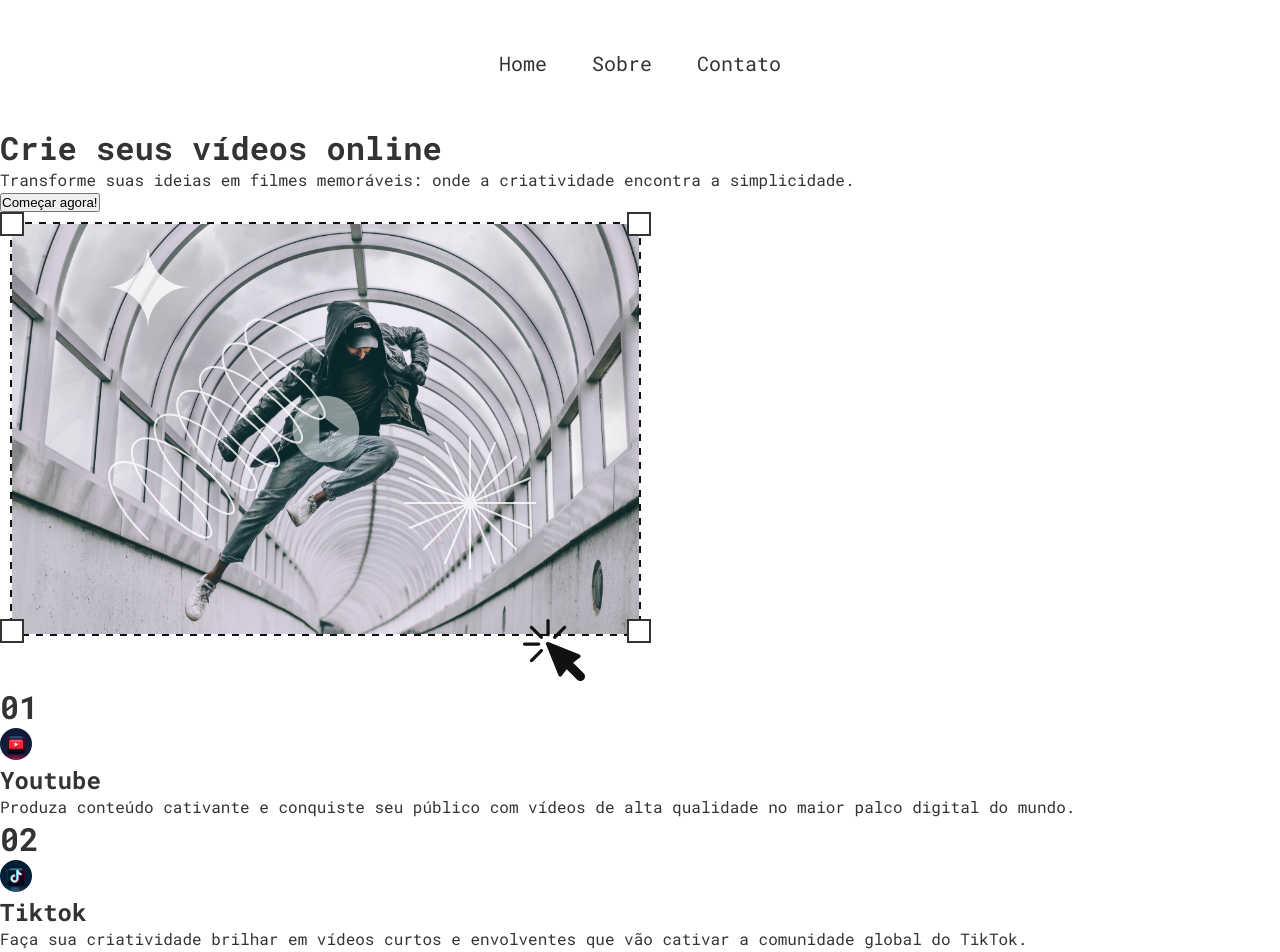
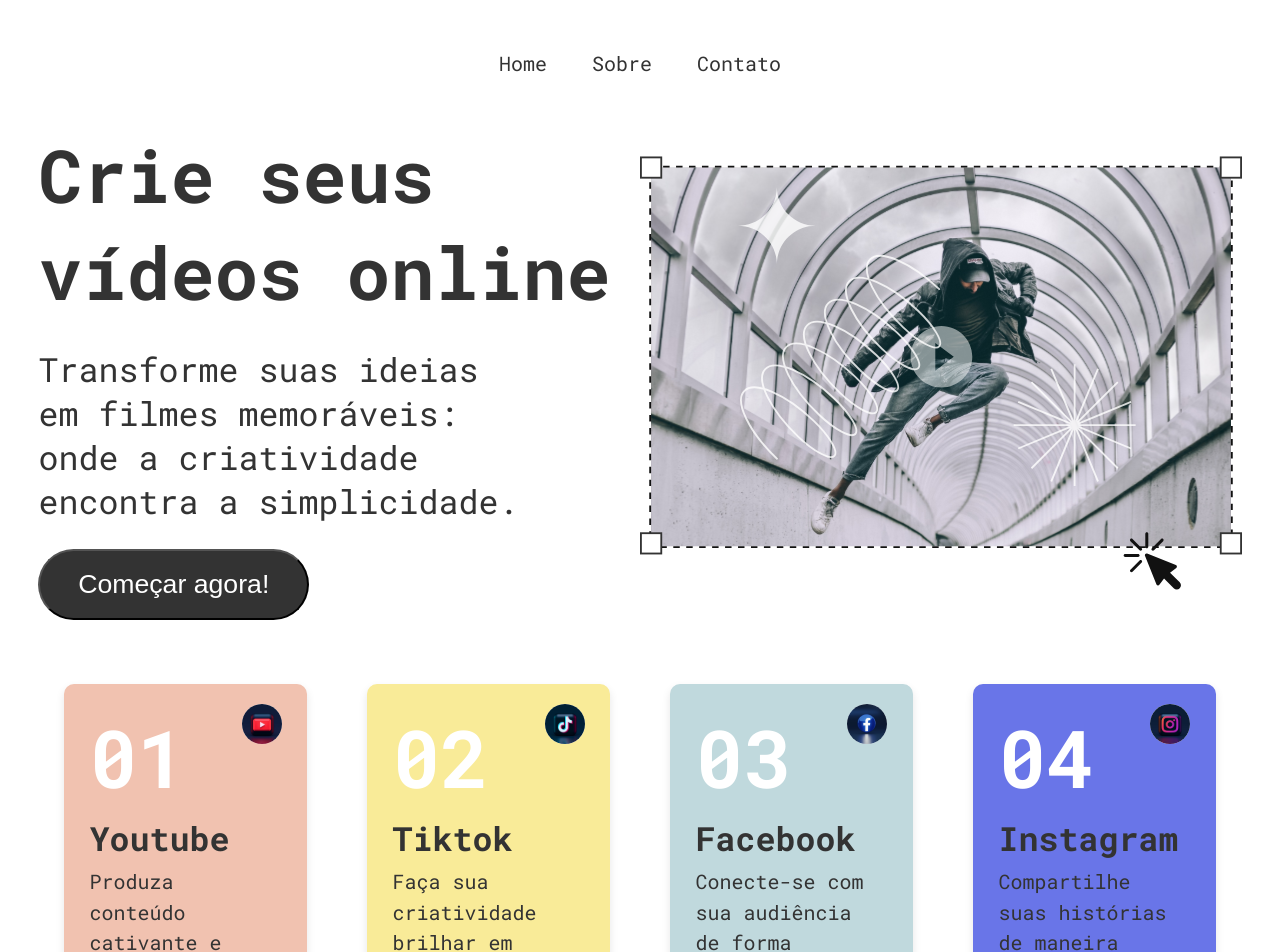
Before and after one commit to F1APERS/CP1-WebDev-LayoutReact, a React (Vite) app: page / in a window 1280 px wide. Shown: the top 952 px of the page. Built offline with nearby package versions, Linux system fonts and the light colour scheme.

Commit message:
Home Pronta

```diff
--- a/src/style/home.css
+++ b/src/style/home.css
@@ -0,0 +1,96 @@
+*{
+    -border: 1px solid red;
+}
+
+.body-home {
+    display: flex;
+    flex-direction: row;
+    width: 94vw;
+    margin-inline: 3vw;
+}
+
+.body-home img {
+    width: 50%;
+
+}
+
+.body-home div {
+    width: 50%;
+}
+
+.body-home div h1 {
+    font-size: 55pt;
+}
+
+.body-home div p {
+    font-size: 25pt;
+    padding-right: 20%;
+    padding-top: 20pt;
+}
+
+.body-home div button {
+    background-color: #333333;
+    color: white;
+    font-size: 20pt;
+    width: 45%;
+    border-radius: 100dvh;
+    padding: 3%;
+    margin-top: 20pt;
+}
+
+.body-card-social  {
+    max-width: 19%;
+    padding: 20px;
+    border-radius: 10px;
+    box-shadow: 0 4px 8px rgba(0, 0, 0, 0.1);
+    transition: transform 0.3s ease;
+    margin-block: 5%;
+    padding-inline: 2%;
+}
+
+.body-card-social:nth-of-type(2) {
+    background-color: #F1C2B0;
+    margin-left: 5%;
+}
+
+.body-card-social:nth-of-type(3) {
+    background-color: #F9EB98;
+}
+
+.body-card-social:nth-of-type(4) {
+    background-color: #C0D9DD;
+}
+
+.body-card-social:nth-of-type(5) {
+    background-color: #6975E8;
+    margin-right: 5%;
+}
+
+.body-card-social .cabecalho-card-social {
+    display: flex;
+    justify-content: space-between;
+}
+
+.body-card-social .cabecalho-card-social h1 {
+    font-size: 60pt;
+    color: white;
+}
+
+.body-card-social .main-card-social h2 {
+    font-size: 25pt;
+    padding-top: 3%;
+}
+
+.body-card-social .main-card-social p {
+    font-size: 15pt;
+    line-height: 23pt;
+    padding-top: 3%;
+
+}
+
+
+.body-card-social .cabecalho-card-social img {
+    height: 100%;
+    width: 30pt;
+
+}
--- a/src/style/index.css
+++ b/src/style/index.css
@@ -26,6 +26,7 @@ header{
     padding: 50px;
     display: flex;
     justify-content: center;
+    width: 100%;
 }
 
 a{
@@ -41,3 +42,9 @@ nav ul{
     gap: 45px;
     font-size: 2rem;
 }
+
+#root {
+    display: flex;
+    flex-wrap: wrap;
+    justify-content: space-between;
+}
```
